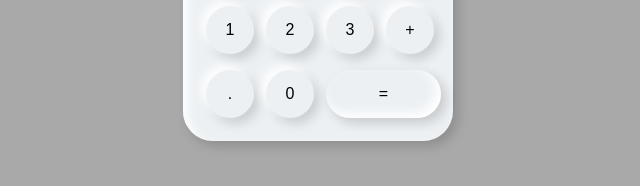
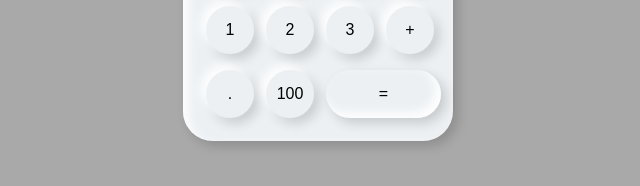
Before and after one commit to Shruti0026/demo, a plain HTML site: page index.html in a window 1280 px wide. Shown: the part 536-722 px from the top of the page, 322-962 px from the left. Drawn offline with Linux system fonts and the light colour scheme.

Commit message:
modified the last onclick button

```diff
--- a/index.html
+++ b/index.html
@@ -34,7 +34,7 @@
             <button onclick="Display('3')">3</button>
             <button onclick="Display('+')">+</button>
             <button onclick="Display('.')">.</button>
-            <button onclick="Display('0')">0</button>
+            <button onclick="Display('0')">100</button>
             <button onclick="calculator()" class="equal">=</button>
         </div>
     </div>
```
